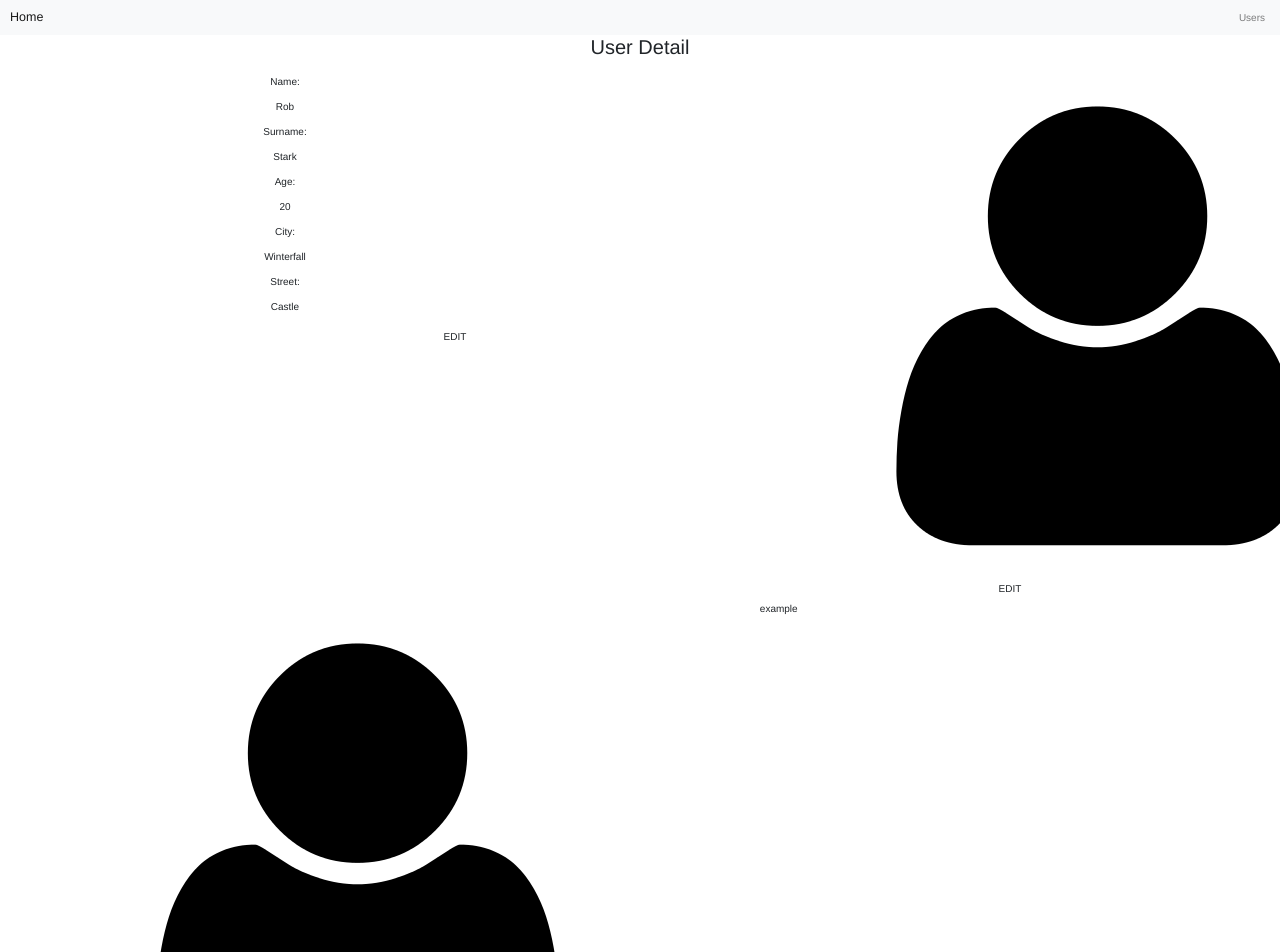
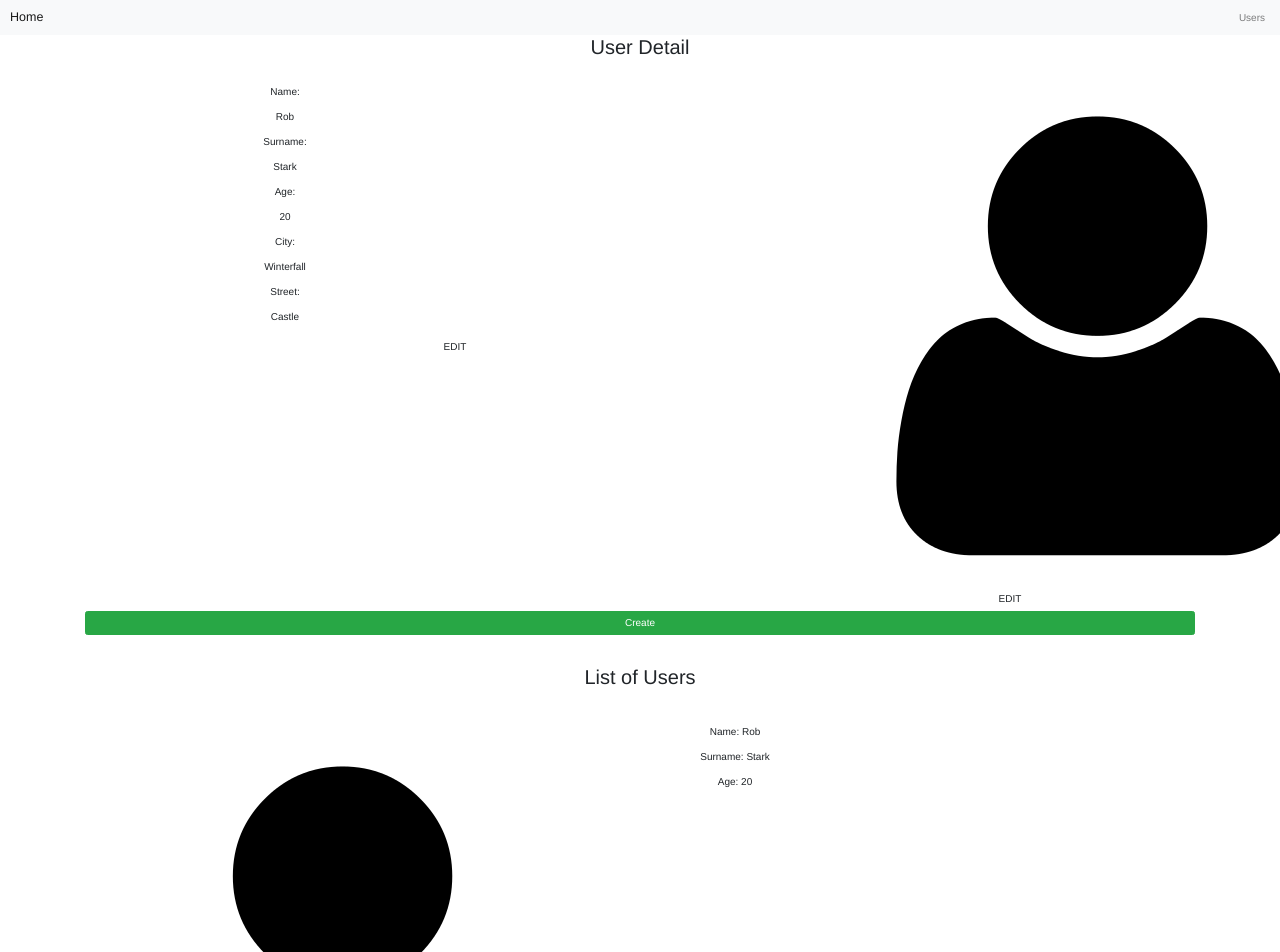
Before and after one commit to gudalewiczpiotr1994/my-react-crud-app, a React app: page /users in a window 1280 px wide. Shown: the top 952 px of the page. Built offline with nearby package versions, Linux system fonts and the light colour scheme; no server answers.

Commit message:
Added: axios and connect with firebase

```diff
--- a/src/Components/Users/User/User.css
+++ b/src/Components/Users/User/User.css
@@ -0,0 +1,42 @@
+.User {
+  border: solid 2px rgb(106, 0, 158);
+  border-radius: 6px;
+  margin: 0;
+  margin-bottom: 2rem;
+  cursor: pointer;
+}
+
+.Avatar {
+  width: 50%;
+  position: absolute;
+  top: 0;
+  bottom: 0;
+  left: 0;
+  right: 0;
+  margin: auto;
+}
+
+.UserInfo {
+  padding: 1rem;
+  font-size: 1.6rem;
+  font-weight: 300;
+}
+
+.UsersBorder {
+  border-left: solid 2px rgb(106, 0, 158);
+}
+
+@media screen and (max-width: 767px) {
+  .Avatar {
+    position: relative;
+    width: 170.5px;
+    left: calc(50% - 85.25px);
+    text-align: center;
+  }
+  .UserInfo{
+      text-align: center;
+  }
+  .UsersBorder {
+    border-left: none;
+  }
+}
--- a/src/Components/Users/User/User.js
+++ b/src/Components/Users/User/User.js
@@ -1,18 +1,19 @@
 import React, { Component } from 'react';
 import classes from "./User.css";
-import avatar from "../../../Assets/avatar.png";
 
 class User extends Component {
     state = {}
     render() {
         return (
-            <div className="container">
+            <div className={"container px-0"}>
                 <div className={"row" + " " + classes.User}>
-                    <div className="col-md-3">
-                        <img src={this.props.avatar} alt="Empty User image"/>
+                    <div className="col-md-2">
+                        <img className={classes.Avatar} src={this.props.avatar} alt="Empty User image" />
                     </div>
-                    <div className={"col-md-9"} styles={{"border-left" : "2px solid #ccc"}}>
-                        <p className={classes.UserInfo}>{this.props.name}</p>
+                    <div className={"col-md-10" + " " + classes.UsersBorder}>
+                        <p className={classes.UserInfo}>Name: {this.props.name}</p>
+                        <p className={classes.UserInfo}>Surname: {this.props.surname}</p>
+                        <p className={classes.UserInfo}>Age: {this.props.age}</p>
                     </div>
                 </div>
             </div>
--- a/src/Components/Users/UserDetail/UserDetail.js
+++ b/src/Components/Users/UserDetail/UserDetail.js
@@ -7,7 +7,7 @@ class UserDetail extends Component {
             <div className={"container text-center"}>
                 <div className={classes.UserDetail}>
                     <h2 className={classes.Header}>User Detail</h2>
-                    <div className={"row"}>
+                    <div className={"row mt-4"}>
                         <div className="col-lg-8">
                             <div className="my-3 col-12">
                                 <p className={"col-6" + " " + classes.Notification}>Name: </p>
--- a/src/Components/Users/Users.css
+++ b/src/Components/Users/Users.css
@@ -1,2 +1,21 @@
-.Users {
+.Header{
+    padding: 1rem;
+    font-size: 2.5rem;
+    text-align: center;
+    width: 100%;
+    margin: 0;
 }
+
+.UsersContainer{
+    height: 50vh;
+    overflow-y:auto;
+    padding: 0 1rem;
+    margin-bottom: 2rem;
+}
+
+.border{
+    width: 40%;
+    height: 3px;
+    background:rgb(106, 0, 158);
+    margin: auto;
+}
--- a/src/Components/Users/Users.js
+++ b/src/Components/Users/Users.js
@@ -5,21 +5,23 @@ import UserDetail from "./UserDetail/UserDetail";
 
 import classes from './Users.css';
 import avatar from "../../Assets/avatar.png";
+import axios from '../../axios-server';
 
 
 class Users extends Component {
     state = {
         users: [
             {
-                name: "",
-                surname: "",
-                email: "",
-                avatar: "",
+                id: 1,
+                name: "Rob",
+                surname: "Stark",
+                age: "20",
+                email: "robstart@gameofthrones.com",
+                avatar: avatar,
                 address: {
-                    city: "",
-                    street: ""
+                    city: "Winterfall",
+                    street: "Castle"
                 },
-                phone: ""
             },
         ],
         userDetail: {
@@ -34,7 +36,40 @@ class Users extends Component {
             },
         }
     };
+
+    componentDidMount () {
+        axios.get('/users.json')
+        .then(response => {
+            this.setState({users: response.data});
+        });
+    }
+
+    createPerson = () => {
+        const user = {
+            id: 1,
+            name: "Rob",
+            surname: "Stark",
+            age: "20",
+            email: "robstart@gameofthrones.com",
+            avatar: avatar,
+            address: {
+                city: "Winterfall",
+                street: "Castle"
+            },
+        };
+        axios.post('/users.json', user)
+            .then(response => console.log(response))
+            .catch(error =>  console.log(error));
+    }
     render() {
+
+        const usersList = this.state.users.map(user => {
+            return <User
+            name={user.name}
+            surname={user.surname}
+            age={user.age}
+            avatar={user.avatar} />
+        })
         return (
             <div className="container">
                 <div className={classes.Users}>
@@ -45,11 +80,17 @@ class Users extends Component {
                         city={this.state.userDetail.address.city}
                         street={this.state.userDetail.address.street}
                         avatar={this.state.userDetail.avatar} />
-                    <User
-                        name="example"
-                        surname="example2"
-                        age="21"
-                        avatar={avatar}/>
+
+                    <button className="btn btn-block btn-success" onClick={this.createPerson}>Create</button>
+                    <div className={classes.UsersContainer}>
+                        <div className="py-5">
+                            <div className={classes.border}></div>
+                            <h2 className={classes.Header}>List of Users</h2>
+                            <div className={classes.border}></div>
+                        </div>
+                        {usersList}
+                    </div>
+
                 </div>
 
             </div>
--- /dev/null
+++ b/src/axios-server.js
@@ -0,0 +1,7 @@
+import axios from 'axios';
+
+const server = axios.create({
+    baseURL: 'https://my-react-crud-app.firebaseio.com/'
+})
+
+export default server;
```
